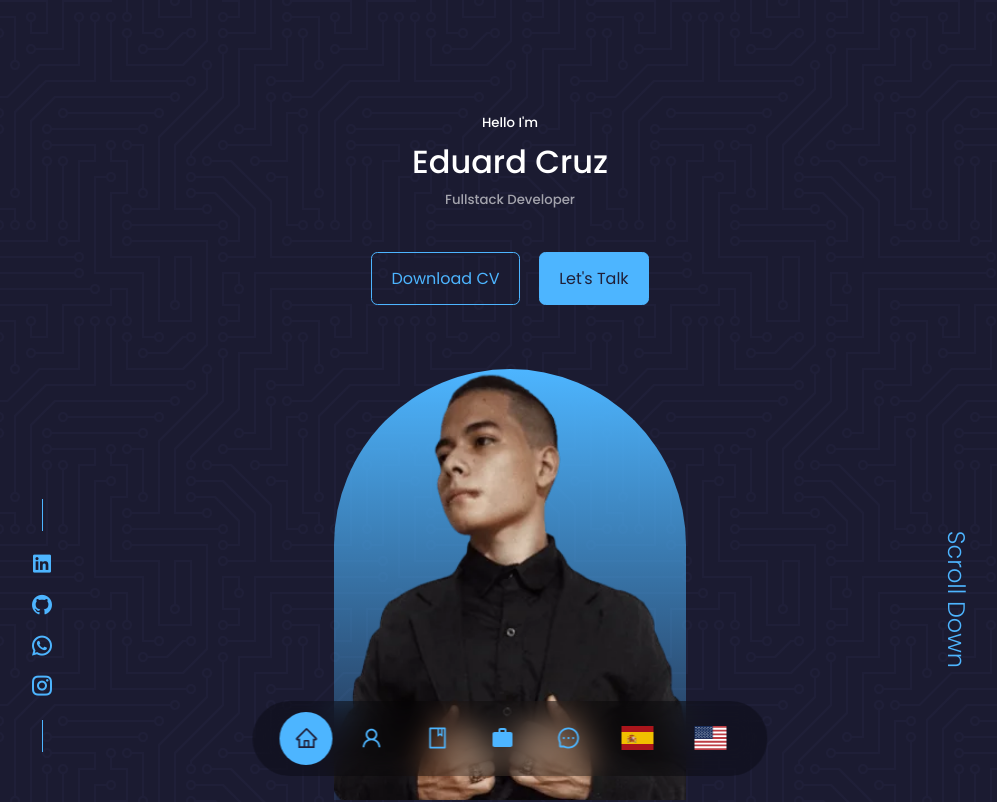
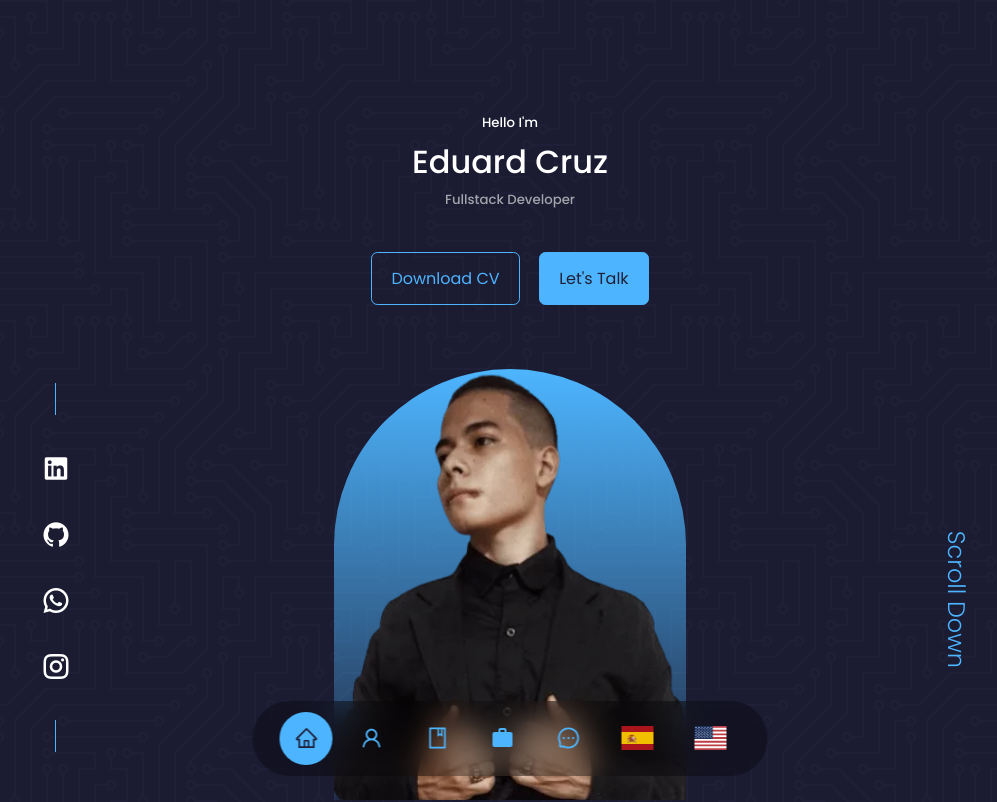
Before and after one commit to Dev-eCorp/reactPortfolioWithVite, a React (Vite) app: page / in a window 1280 px wide. Shown: the top 802 px of the page, without its empty margins (130-1127 px from the left). Built offline with nearby package versions, Linux system fonts and the light colour scheme.

Commit message:
[Update] Se modifican los estilos de los iconos de redes sociales en el header y tambien se reemplazan otras comillas simples por comillas dobles

```diff
--- a/src/components/header/HeaderSocials.jsx
+++ b/src/components/header/HeaderSocials.jsx
@@ -2,7 +2,7 @@ import "remixicon/fonts/remixicon.css";
 
 const HeaderSocials = () => {
     return (
-        <div className='header__socials'>
+        <div className="header__socials">
             <ul className="social-icons">
                 <li>
                     <a href="https://www.linkedin.com/in/eduard-ferney-cruz-ospina/" target="_blank" rel="noreferrer noopener"><i className="lnkd ri-linkedin-box-fill"></i></a>
--- a/src/components/header/header.css
+++ b/src/components/header/header.css
@@ -32,6 +32,7 @@ header {
     width: 1rem;
     height: 32rem;
     background: var(--color-primary);
+    margin-bottom: 15px;
 }
 
 .header__socials::after {
@@ -41,61 +42,81 @@ header {
     background: var(--color-primary);
 }
 
-.header__socials a {
-    font-size: 24rem;
-    transition: all 265ms ease-out;
+.social-icons li {
+    display: block;
+    position: relative;
+    font-size: 30rem;
 }
 
-.header__socials a::before {
+.social-icons i {
+    color: #fff;
+    position: absolute;
+    top: 0px;
+    left: 11px;
+    transition: all 350ms ease-out;
+}
+
+.social-icons a {
+    display: inline-block;
+}
+
+.social-icons a::before {
     transform: scale(1);
     -ms-transform: scale(1);
     -webkit-transform: scale(1);
     content: " ";
-    width: 60px;
-    height: 60px;
+    width: 50px;
+    height: 50px;
     border-radius: 100%;
-    background: linear-gradient(43deg, #4158D0 0%, #C850C0 46%, #FFCC70 100%);
-    transition: all 265ms ease-out;
+    display: block;
+    transition: all 350ms ease-out;
 }
 
-.header__socials a:hover::before {
-    transform: scale(0);
-    transition: all 265ms ease-in;
+.social-icons .aLnkd::before {
+    background: linear-gradient(43deg, #4158D0 0%, #5bacdb 46%, #4474dd 100%);
 }
 
-.header__socials a:hover i {
+.social-icons .aGthb::before {
+    background: linear-gradient(43deg, #4158D0 0%, #C850C0 46%, #601844 100%);
+}
+
+.social-icons .aWspp::before {
+    background: linear-gradient(43deg, #4158D0 0%, #46bb78 46%, #0b842b 100%);
+}
+
+.social-icons .aInst::before {
+    background: linear-gradient(43deg, #4158D0 0%, #C850C0 46%, #FFCC70 100%);
+}
+
+.social-icons a:hover::before {
+    transform: scale(0);
+    transition: all 350ms ease-in;
+}
+
+.social-icons a:hover i {
     transform: scale(2);
     -ms-transform: scale(2);
     -webkit-transform: scale(2);
-    background-clip: text;
-    -webkit-background-clip: text;
-    -webkit-text-fill-color: transparent;
-    transition: all 265ms ease-in;
+    transition: all 350ms ease-in;
 }
 
 .header__socials .social-icons li a:hover .lnkd {
     background: linear-gradient(43deg, #4158D0 0%, #5bacdb 46%, #4474dd 100%);
-    background-clip: text;
-    -webkit-background-clip: text;
-    -webkit-text-fill-color: transparent;
 }
 
 .header__socials .social-icons li a:hover .gthb {
     background: linear-gradient(43deg, #4158D0 0%, #C850C0 46%, #601844 100%);
-    background-clip: text;
-    -webkit-background-clip: text;
-    -webkit-text-fill-color: transparent;
 }
 
 .header__socials .social-icons li a:hover .wspp {
     background: linear-gradient(43deg, #4158D0 0%, #46bb78 46%, #0b842b 100%);
-    background-clip: text;
-    -webkit-background-clip: text;
-    -webkit-text-fill-color: transparent;
 }
 
 .header__socials .social-icons li a:hover .inst {
     background: linear-gradient(43deg, #4158D0 0%, #C850C0 46%, #FFCC70 100%);
+}
+
+.header__socials .social-icons li a:hover .icons {
     background-clip: text;
     -webkit-background-clip: text;
     -webkit-text-fill-color: transparent;
```
Also changed, not shown: src/components/header/CTA.jsx (+5 -5 lines), src/components/header/Header.jsx (+7 -7 lines), src/components/nav/Nav.jsx (+14 -14 lines).
